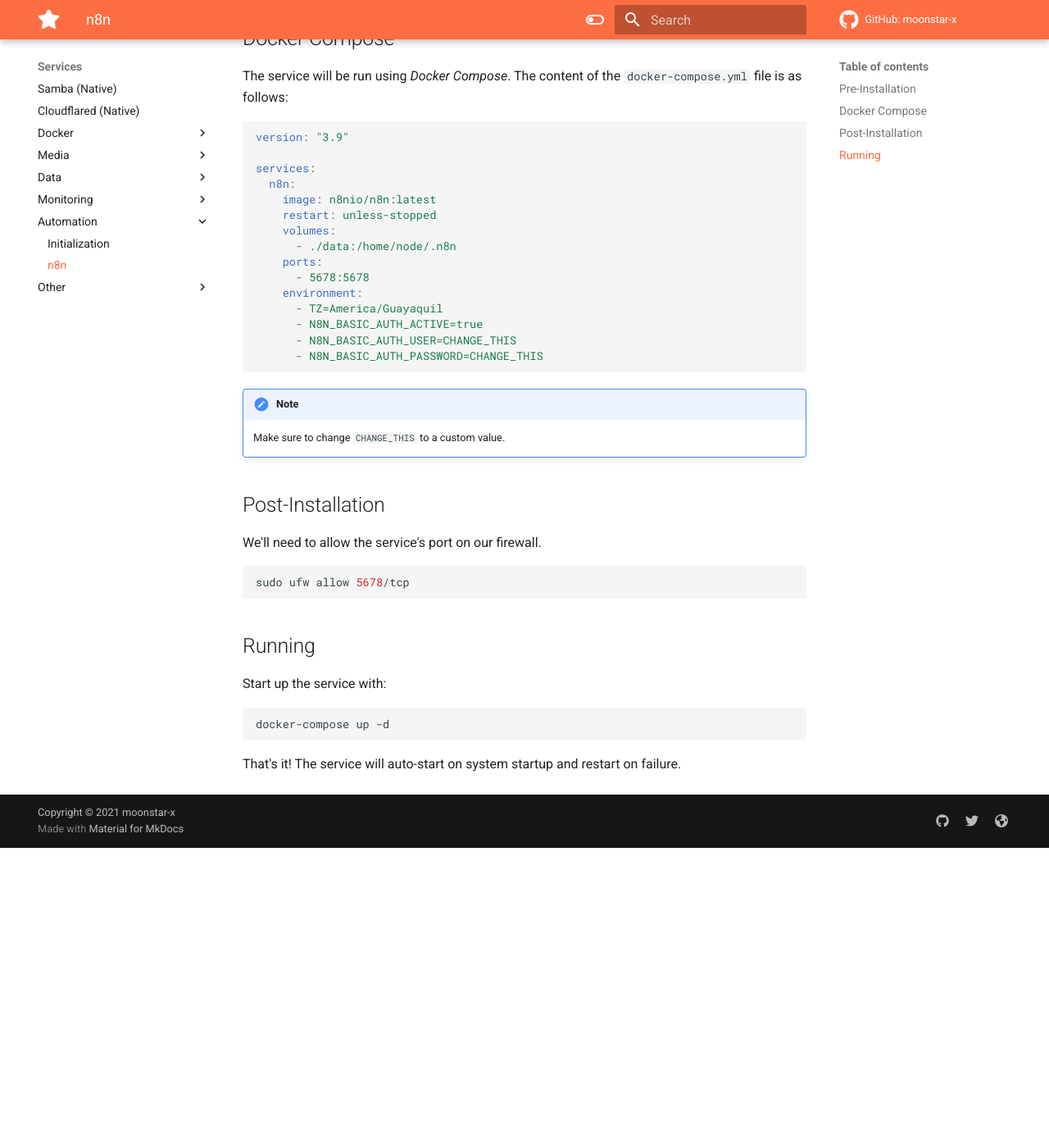
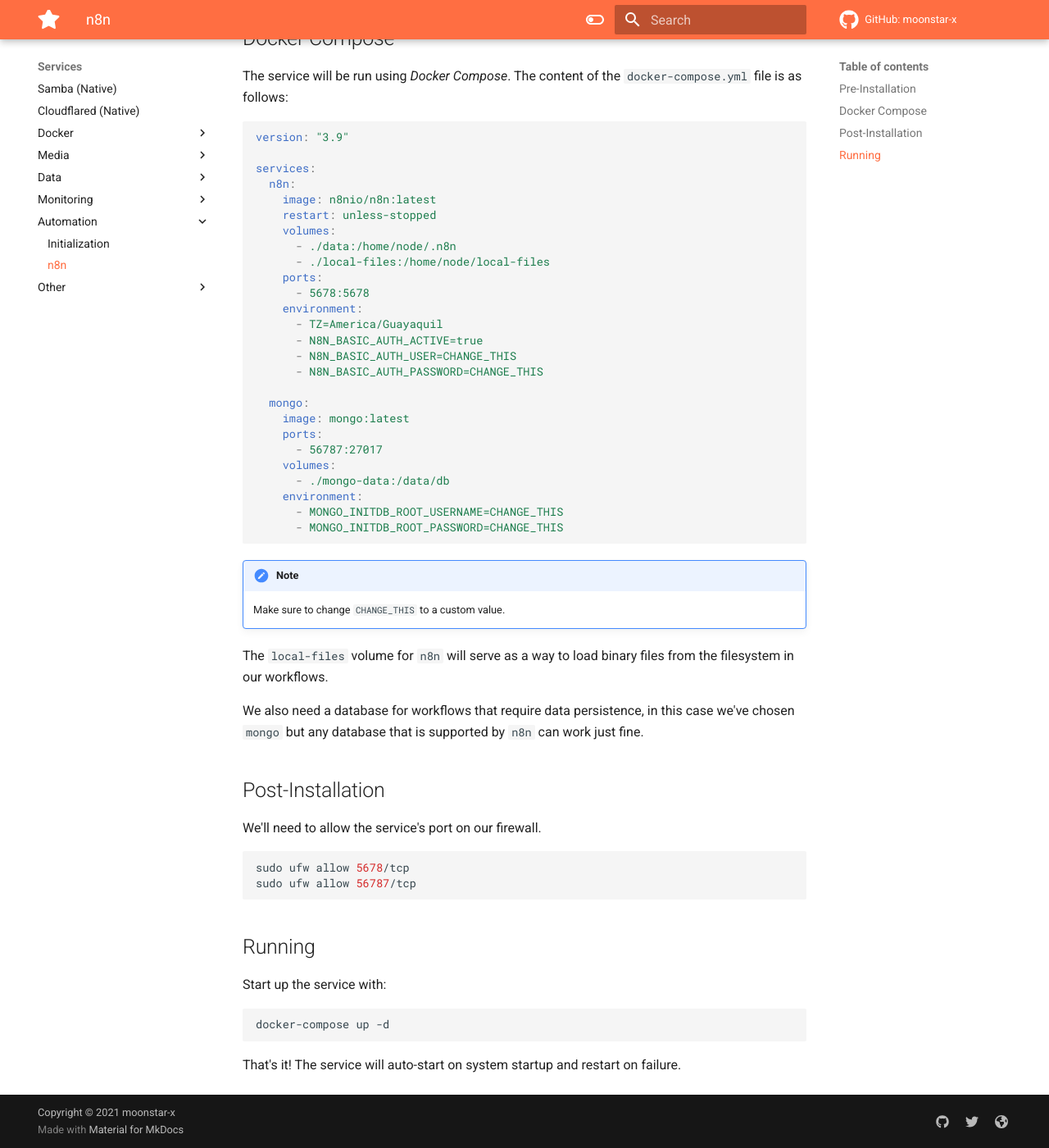
Before and after one commit to moonstar-x/server-setup, an MkDocs documentation site: the page built from docs/services/automation/n8n.md, in a window 1280 px wide and 1400 px high, scrolled down 462 px. Shown: the whole window at 82% size. Built offline with MkDocs 1.6.1 and Material for MkDocs 9.7.7, drawn with Linux system fonts in a browser that asks for light colours; before the commit the page ends 1496 px from its top, so only the background shows below that.

Commit message:
Added mongo service to n8n.

````diff
--- a/docs/services/automation/n8n.md
+++ b/docs/services/automation/n8n.md
@@ -23,6 +23,7 @@ services:
     restart: unless-stopped
     volumes:
       - ./data:/home/node/.n8n
+      - ./local-files:/home/node/local-files
     ports:
       - 5678:5678
     environment:
@@ -30,10 +31,24 @@ services:
       - N8N_BASIC_AUTH_ACTIVE=true
       - N8N_BASIC_AUTH_USER=CHANGE_THIS
       - N8N_BASIC_AUTH_PASSWORD=CHANGE_THIS
+
+  mongo:
+    image: mongo:latest
+    ports:
+      - 56787:27017
+    volumes:
+      - ./mongo-data:/data/db
+    environment:
+      - MONGO_INITDB_ROOT_USERNAME=CHANGE_THIS
+      - MONGO_INITDB_ROOT_PASSWORD=CHANGE_THIS
 ```
 
 !!! note
     Make sure to change `CHANGE_THIS` to a custom value.
+
+The `local-files` volume for `n8n` will serve as a way to load binary files from the filesystem in our workflows.
+
+We also need a database for workflows that require data persistence, in this case we've chosen `mongo` but any database that is supported by `n8n` can work just fine.
 
 ## Post-Installation
 
@@ -41,6 +56,7 @@ We'll need to allow the service's port on our firewall.
 
 ```bash
 sudo ufw allow 5678/tcp
+sudo ufw allow 56787/tcp
 ```
 
 ## Running
````
Also changed, not shown: docs/setting-up/networking.md (+1 -0 lines).
